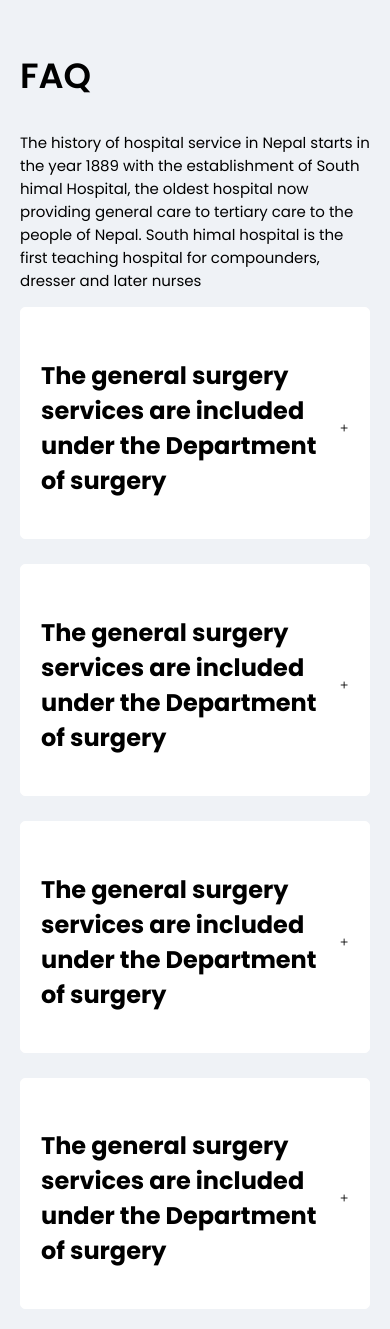
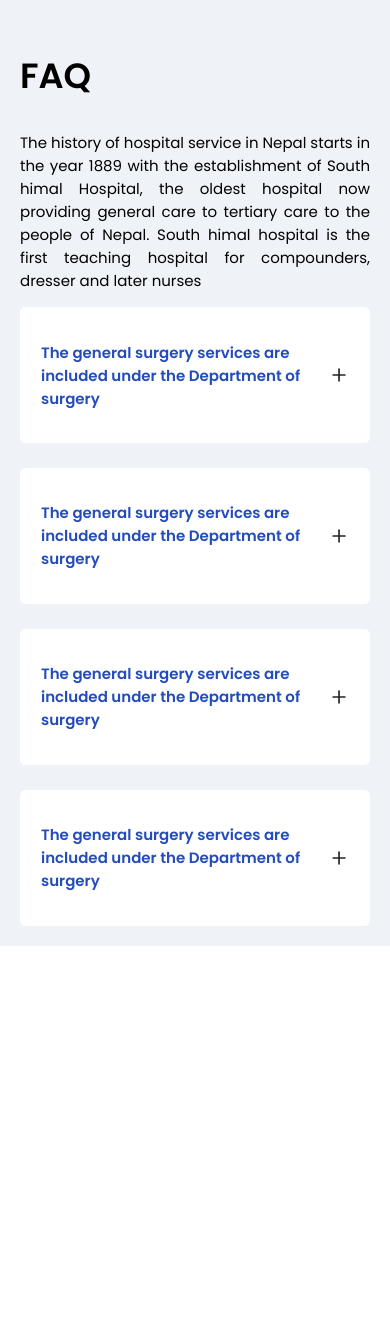
Before and after one commit to Sushey01/Tangerine_Meringue, a React (Vite) app: page / in a window 390 px wide. After the commit the page ends 946 px from the top, so only its background shows below. Built offline with nearby package versions, Linux system fonts and the light colour scheme.

Commit message:
faq-done-resp-all

```diff
--- a/src/components/Faq.css
+++ b/src/components/Faq.css
@@ -25,7 +25,7 @@
 
 .first-faq-container{
     border: 1px solid #fff;
-    padding:30px 20px 20px 20px;
+    padding:30px 30px 20px 20px;
     background-color: #fff;
     border-radius:5px;
     display: flex;
@@ -33,9 +33,17 @@
     align-items: center;
 }
 
+.first-faq-container h2{
+    color: #234CBB;
+    font-size:20px;
+    font-weight:600;
+}
+
+
+
 .second-faq-container{
     border: 1px solid #fff;
-    padding:30px 20px 20px 20px;
+    padding:30px 30px 20px 20px;
     background-color: #fff;
     border-radius:5px;
     display: flex;
@@ -43,9 +51,15 @@
     align-items: center;
 }
 
+.second-faq-container h2{
+    color: #234CBB;
+    font-size:20px;
+    font-weight:600;
+}
+
 .third-faq-container{
     border: 1px solid #fff;
-    padding:30px 20px 20px 20px;
+    padding:30px 30px 20px 20px;
     background-color: #fff;
     border-radius:5px;
     display: flex;
@@ -53,12 +67,70 @@
     align-items: center;
 }
 
+.third-faq-container h2{
+    color: #234CBB;
+    font-size:20px;
+    font-weight:600;
+}
+
 .fourth-faq-container{
     display: flex;
     border: 1px solid #fff;
-    padding:30px 20px 20px 20px;
+    padding:30px 30px 20px 20px;
     background-color: #fff;
     border-radius:5px;
     justify-content: space-between;
     align-items: center;
 }
+
+.fourth-faq-container h2{
+    color: #234CBB;
+    font-size:20px;
+    font-weight:600;
+}
+
+
+@media(max-width:645px){
+    .faq-title p{
+        text-align: justify;
+    }
+
+    .first-faq-container, .second-faq-container, .third-faq-container, .fourth-faq-container{
+        padding: 20px;
+    }
+
+    .first-faq-container h2{
+        font-size: 15px;
+    }
+
+    .second-faq-container h2{
+        font-size: 15px;
+    }
+
+    .third-faq-container h2{
+        font-size: 15px;
+    }
+
+    .fourth-faq-container h2{
+        font-size: 15px;
+    }
+}
+
+
+@media(min-width:646px) and (max-width:1024px){
+    .first-faq-container h2{
+        font-size: 16px;
+    }
+
+    .second-faq-container h2{
+        font-size: 16px;
+    }
+
+    .third-faq-container h2{
+        font-size: 16px;
+    }
+
+    .fourth-faq-container h2{
+        font-size: 16px;
+    }
+}
--- a/src/components/Faq.jsx
+++ b/src/components/Faq.jsx
@@ -24,8 +24,9 @@ const Faq = () => {
             </h2>
             <svg
               xmlns="http://www.w3.org/2000/svg"
-              width="32"
-              height="32"
+              width="40"
+              height="40"
+              color="#212529"
               viewBox="0 0 24 24"
               fill="none"
               stroke="currentColor"
@@ -45,8 +46,9 @@ const Faq = () => {
             </h2>
             <svg
               xmlns="http://www.w3.org/2000/svg"
-              width="32"
-              height="32"
+              width="40"
+              height="40"
+              color="#212529"
               viewBox="0 0 24 24"
               fill="none"
               stroke="currentColor"
@@ -66,8 +68,9 @@ const Faq = () => {
             </h2>
             <svg
               xmlns="http://www.w3.org/2000/svg"
-              width="32"
-              height="32"
+              width="40"
+              height="40"
+              color="#212529"
               viewBox="0 0 24 24"
               fill="none"
               stroke="currentColor"
@@ -87,8 +90,9 @@ const Faq = () => {
             </h2>
             <svg
               xmlns="http://www.w3.org/2000/svg"
-              width="32"
-              height="32"
+              width="40"
+              height="40"
+              color="#212529"
               viewBox="0 0 24 24"
               fill="none"
               stroke="currentColor"
```
